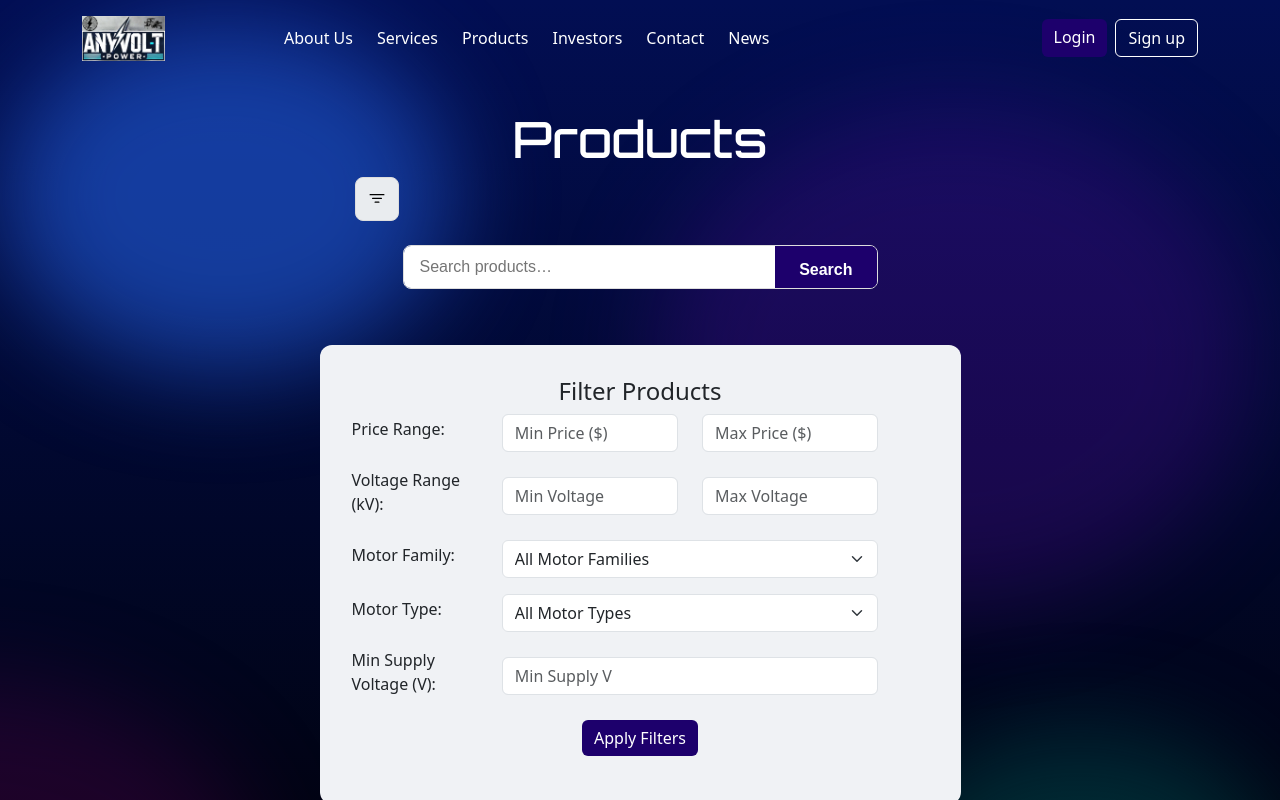
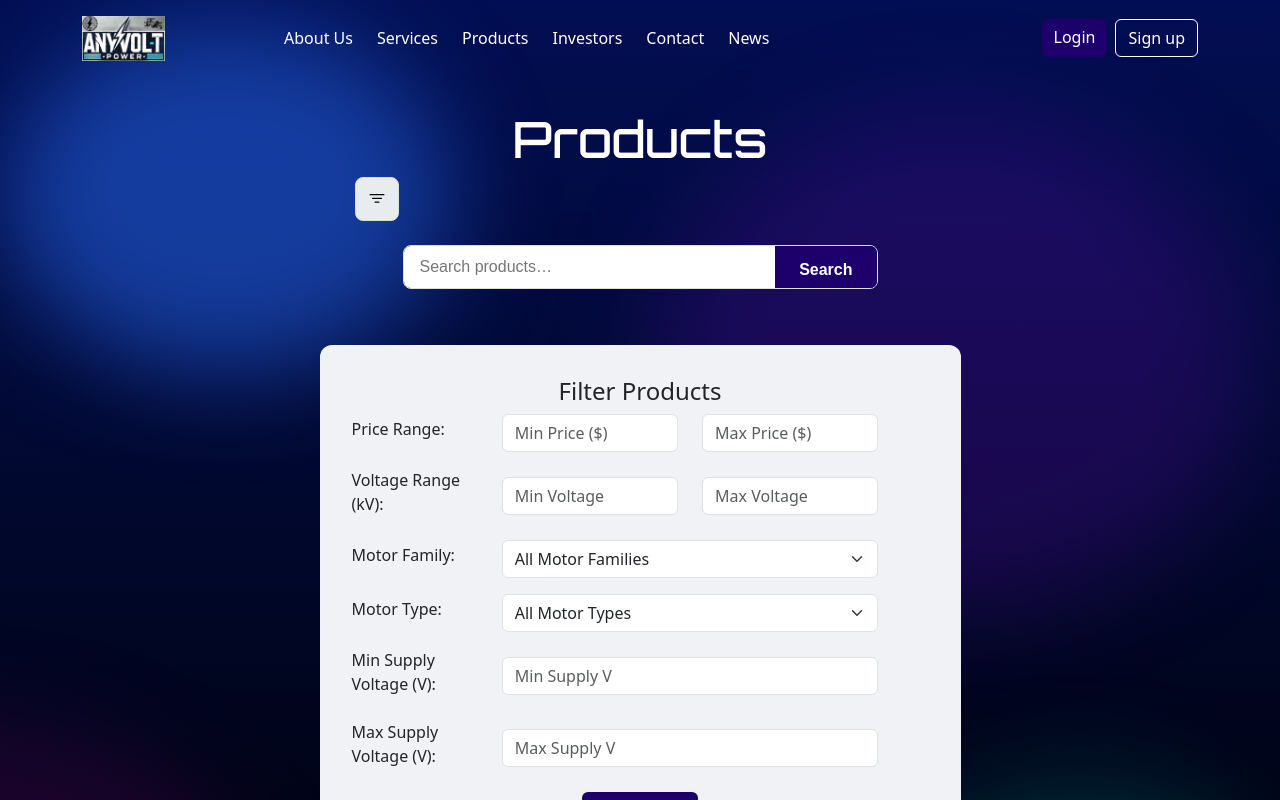
Before and after one commit to 1ce-nine/anyVolt, a React (Vite) app: page /products in a window 1280 px wide. Both pictures are taken after a click on the button 377 px from the left and 198 px from the top of the page. Shown: the top 800 px of the page. Built offline with nearby package versions, Linux system fonts and the light colour scheme.

Commit message:
Added filter logic for Max Supply Voltage

```diff
--- a/src/components/filters/FilterPanel.jsx
+++ b/src/components/filters/FilterPanel.jsx
@@ -10,6 +10,7 @@ import VoltageFilter from './VoltageFilter';
 import MotorFamilyFilter from './MotorFamilyFilter'
 import MotorTypeFilter from './MotorTypeFilter';
 import SupplyVoltageMinFilter from './SupplyVoltageMinFilter';
+import SupplyVoltageMaxFilter from './SupplyVoltageMaxFilter';
 
 // Helper function to display description text
 const toPlain = (desc) => {
@@ -32,6 +33,7 @@ const FilterPanel = () => {
     motorFamily: '',
     motorType: '',
     supplyVoltageMinV: '',
+    supplyVoltageMaxV: '',
   });
   const [results, setResults] = useState([]);
   const [loading, setLoading] = useState(false);
@@ -98,6 +100,10 @@ const FilterPanel = () => {
           value={filters.supplyVoltageMinV}
           onChange={handleFilterChange}
         />
+        <SupplyVoltageMaxFilter
+          value={filters.supplyVoltageMaxV}
+          onChange={handleFilterChange}
+        />
       </Form>
 
       {/* 5. The Filter Button */}
--- /dev/null
+++ b/src/components/filters/SupplyVoltageMaxFilter.jsx
@@ -0,0 +1,41 @@
+import React from 'react';
+import { Form, Row, Col } from 'react-bootstrap';
+
+/**
+ * Supply Voltage Maximum Filter (V)
+ * Uses a single number input and the simplified value/onChange props.
+ * @param {object} props
+ * @param {string} props.value - The current state value (filters.supplyVoltageMinV)
+ * @param {function} props.onChange - The handler function (handleFilterChange)
+ */
+export default function SupplyVoltageMaxFilter({ value, onChange }) {
+    return (
+        <Row className="mb-3 align-items-center">
+
+            {/* Label Column: Col md={3} */}
+            <Col md={3}>
+                <Form.Label>Max Supply Voltage (V):</Form.Label>
+            </Col>
+
+            {/* Input Column 1: supplyVoltageMinV (Number Field) - Col md={8} as requested */}
+            <Col md={8}>
+                <Form.Control
+                    type="number"
+                    name="supplyVoltageMaxV" // Matches state key
+                    placeholder="Max Supply V"
+
+                    // CRITICAL: Ensure value is controlled (use || '' for number inputs)
+                    value={value || ''}
+
+                    // CRITICAL: Ensure handler is attached
+                    onChange={onChange}
+
+                    step="1"
+                />
+            </Col>
+
+            {/* No spacer needed, as 3 + 8 = 11 (leaving 1 column gap on md=12 total) */}
+
+        </Row>
+    );
+}
```
Also changed, not shown: src/lib/api.js.
